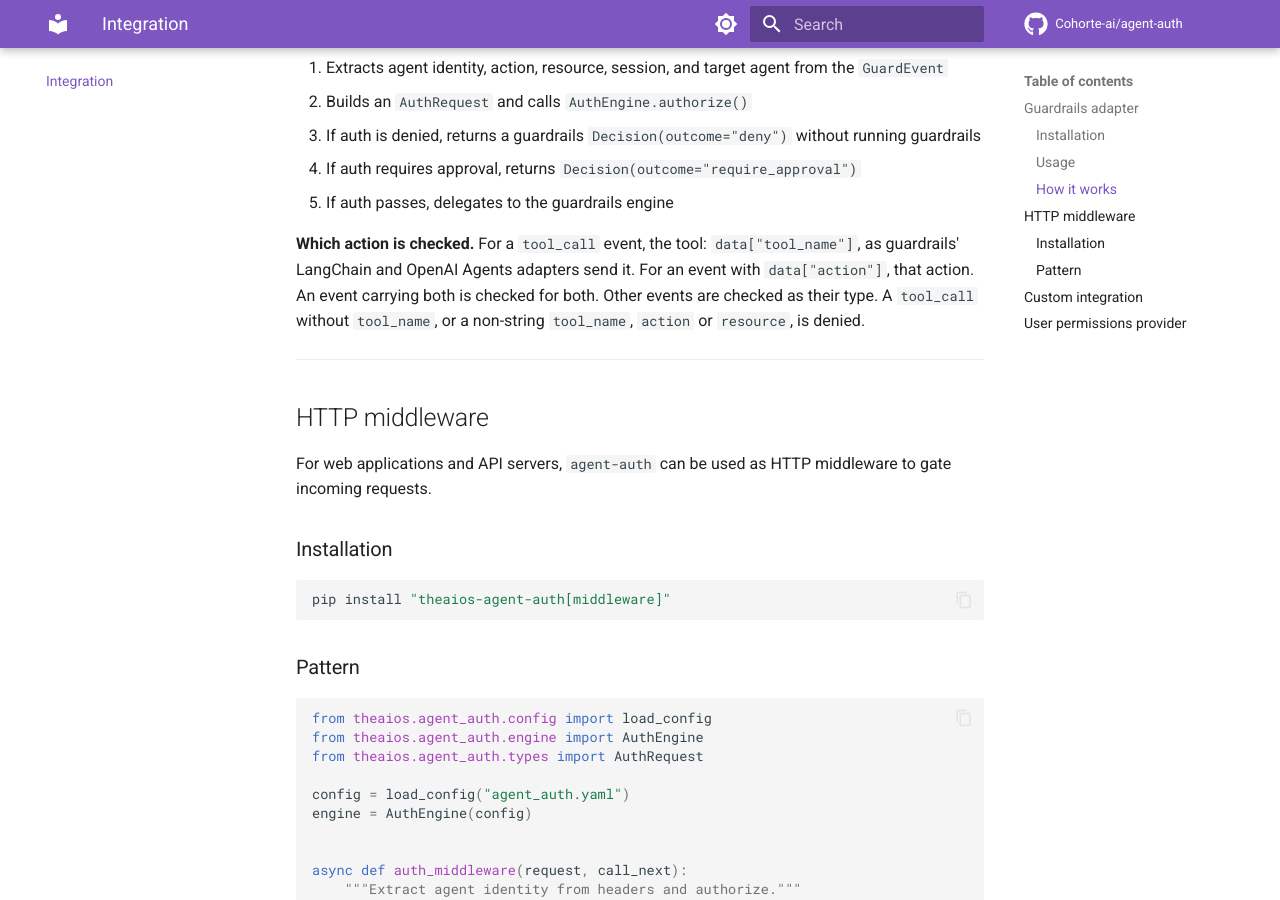
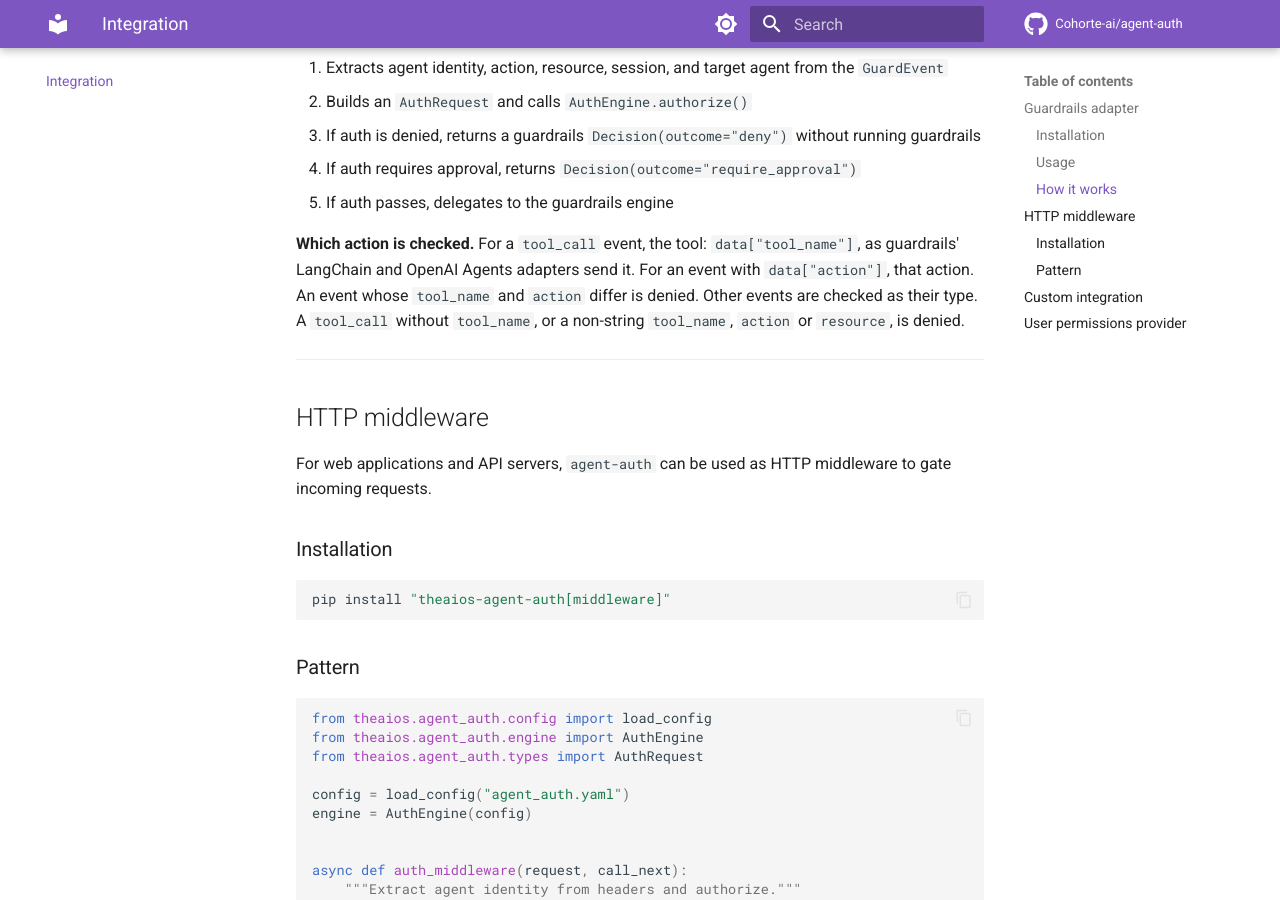
Before and after one commit to Cohorte-ai/agent-auth, an MkDocs documentation site: the page built from docs/integration.md, in a window 1280 px wide and 900 px high, scrolled down 1279 px. Built offline with MkDocs 1.6.1 and Material for MkDocs 9.7.7, drawn with Linux system fonts in a browser that asks for light colours; comment, search, counter and statistics services are not loaded.

Commit message:
One action per guardrails event: an event whose tool_name and action differ is denied
Co-Authored-By: Claude Opus 5.5 <noreply@anthropic.com>

```diff
--- a/docs/integration.md
+++ b/docs/integration.md
@@ -61,7 +61,8 @@ The adapter:
 
 **Which action is checked.** For a `tool_call` event, the tool: `data["tool_name"]`, as
 guardrails' LangChain and OpenAI Agents adapters send it. For an event with `data["action"]`,
-that action. An event carrying both is checked for both. Other events are checked as their type.
+that action. An event whose `tool_name` and `action` differ is denied. Other events are checked
+as their type.
 A `tool_call` without `tool_name`, or a non-string `tool_name`, `action` or `resource`, is denied.
 
 ---
```
Also changed, not shown: CHANGELOG.md (+1 -1 lines), 2 other files.
